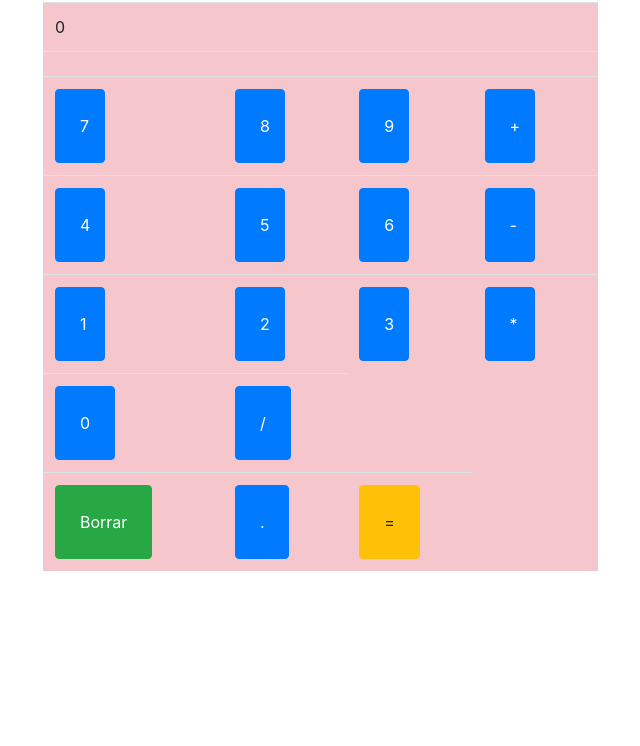
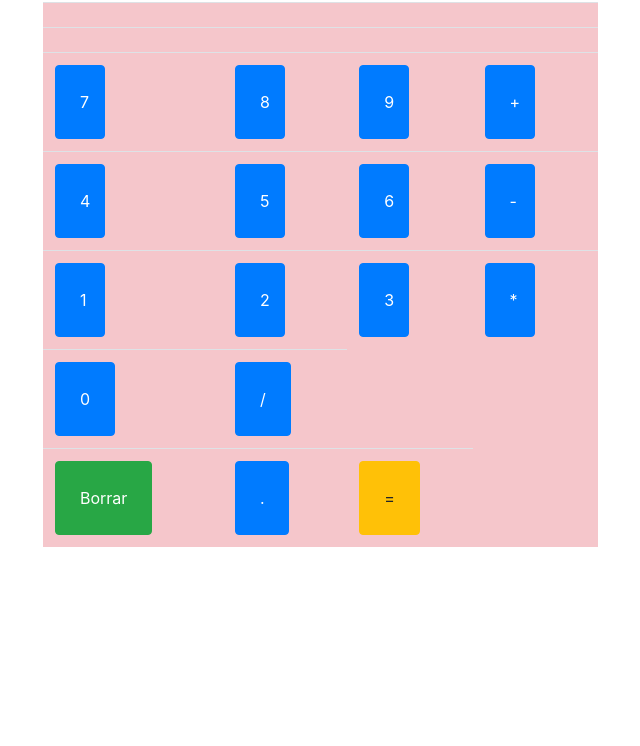
Before and after one commit to EdwarTriana/calculadorav_2, a plain HTML site: page index.html in a window 1280 px wide. Shown: the part 54-800 px from the top of the page, without its empty margins (42-682 px from the left). Drawn offline with nearby package versions, Linux system fonts and the light colour scheme.

Commit message:
modificacion en html y js

```diff
--- a/index.html
+++ b/index.html
@@ -18,7 +18,7 @@
         <table class="table table-danger w-50 ">
             <thead>
                 <tr>
-                    <td class="screen" colspan="4" id="result">0</td>
+                    <td class="screen" colspan="4" id="result"></td>
                 </tr>
                 <tr>
                     <td  class="empty" colspan="4"></td>
--- a/js/script.js
+++ b/js/script.js
@@ -1,7 +1,7 @@
 function calculateResult(){
     const  result = document.getElementById("result").innerHTML
     return result
-    let infinity
+
 
 
 }
```
